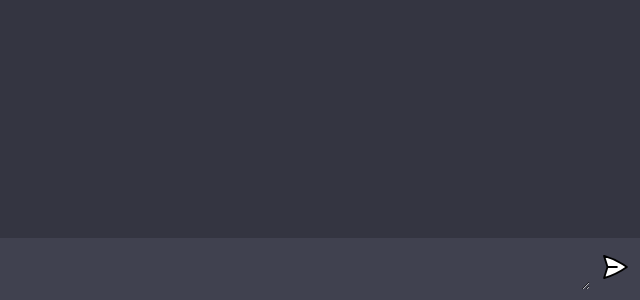
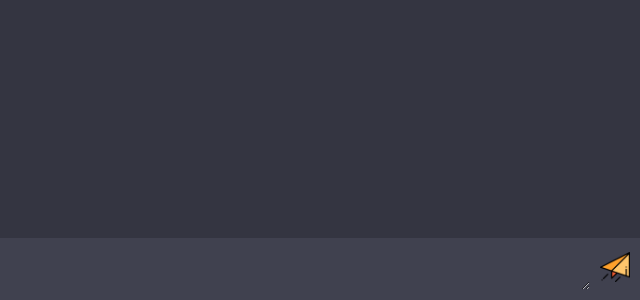
Before and after one commit to dukuaris/yaongbot, a website built with Vite: page client/index.html in a window 1280 px wide. Shown: the part 500-800 px from the top of the page, 640-1280 px from the left. Built offline with nearby package versions, Linux system fonts and the light colour scheme.

Commit message:
Change Icons

```diff
--- a/client/index.html
+++ b/client/index.html
@@ -15,7 +15,7 @@
 
     <form>
       <textarea name="prompt" rows="1" cols="1" placeholder="Ask codex..."></textarea>
-      <button type="submit"><img src="assets/send.svg" alt="send" />
+      <button type="submit"><img src="assets/send.png" alt="send" />
     </form>
   </div>
 
--- a/client/script.js
+++ b/client/script.js
@@ -1,5 +1,5 @@
-import bot from './assets/bot.svg'
-import user from './assets/user.svg'
+import bot from './assets/bot.png'
+import user from './assets/user.png'
 
 const form = document.querySelector('form')
 const chatContainer = document.querySelector('#chat_container')
```
Also changed, not shown: client/assets/bot.png (added), client/assets/send.png (added), client/assets/user.png (added).
